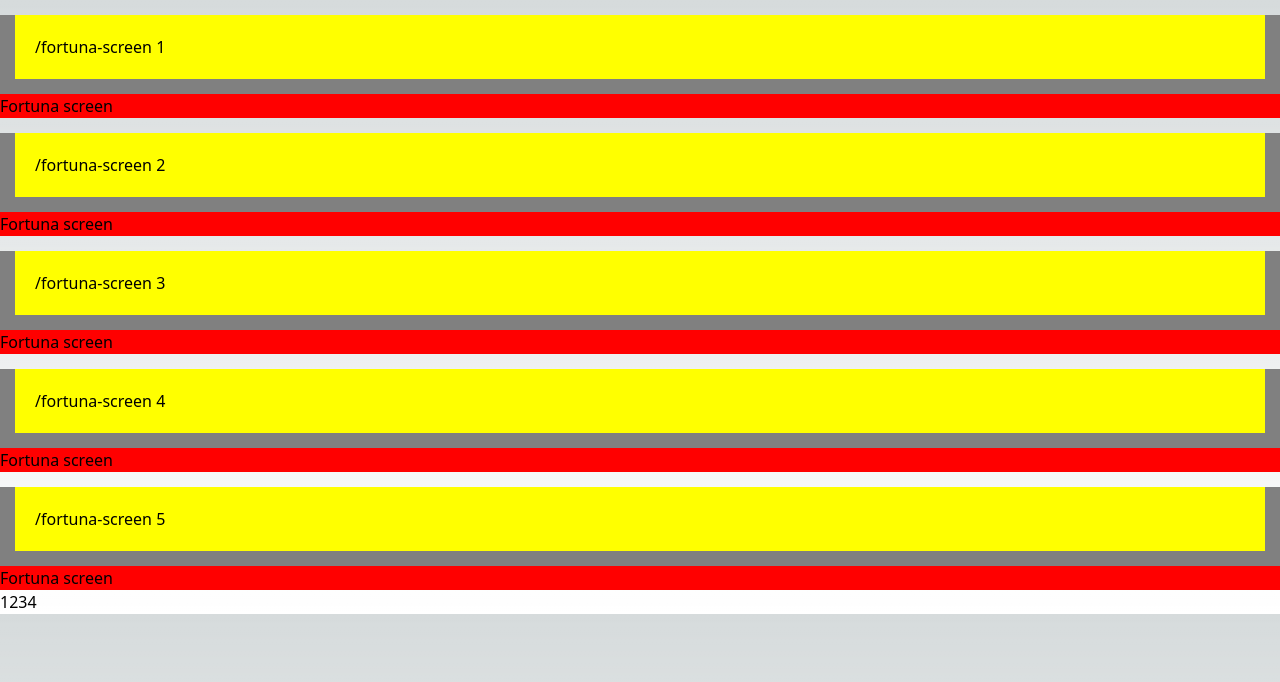
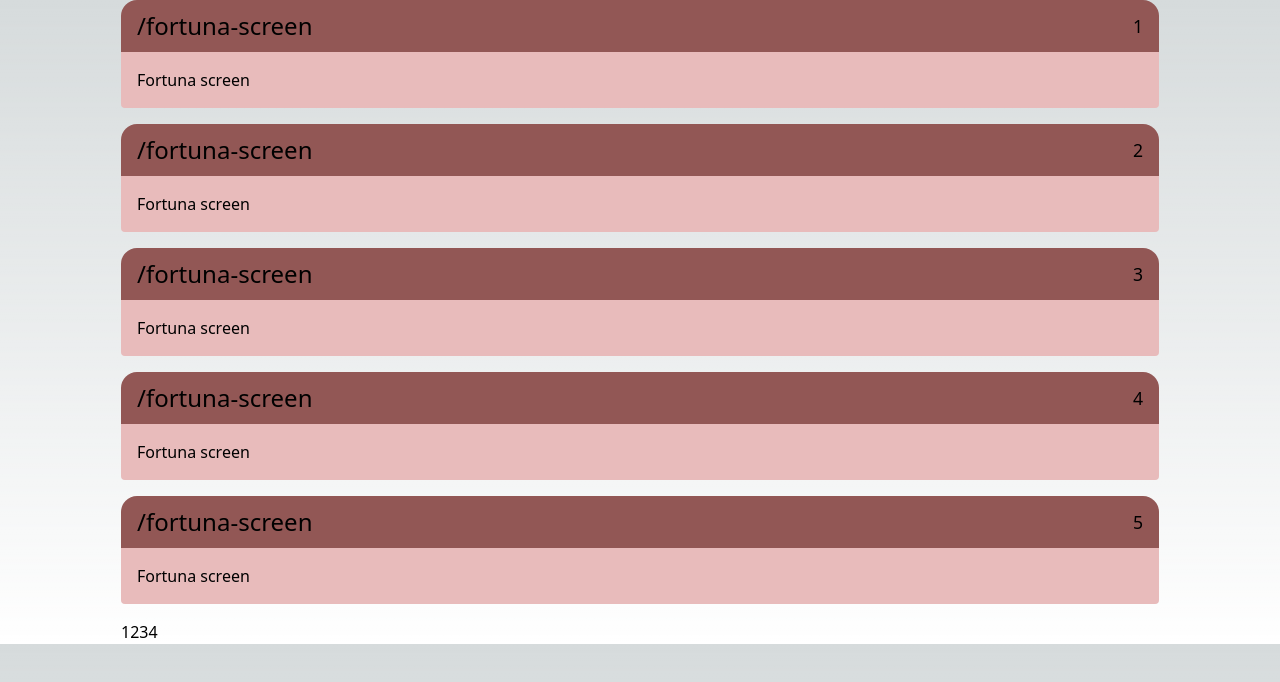
Before and after one commit to alexanderaspman/web-journal-app, a Next.js app: page /home in a window 1280 px wide. Shown: the top 682 px of the page. Built offline with nearby package versions, Linux system fonts and the light colour scheme.

Commit message:
feature:navigation
added: navigation between post title and entire post/
updated:scss

```diff
--- a/pages/_document.tsx
+++ b/pages/_document.tsx
@@ -1,5 +1,4 @@
 import { Html, Head, Main, NextScript } from 'next/document'
-import styles from './document.module.scss'
 
 export default function Document() {
   return (
--- a/pages/add-entry/index.tsx
+++ b/pages/add-entry/index.tsx
@@ -14,7 +14,7 @@ type FormValues = {
 }
 
 
-let renderCount = data.data.topic.length;
+let renderCount = 0;
 
 
 
@@ -53,7 +53,7 @@ export default function AddEntry(){
         control,
     })
     const onSubmit = async (data:any)=>{await sleep(1000)}
-    renderCount++
+    renderCount =  data.data.topic.length + 1
     console.log("errors",errors)
 
 
--- a/pages/home/[id].tsx
+++ b/pages/home/[id].tsx
@@ -0,0 +1,112 @@
+import type {
+    InferGetStaticPropsType,
+    GetStaticProps,
+    GetStaticPaths,
+  } from 'next'
+import { useRouter } from 'next/router'
+import styles from './home.module.scss'
+import dataBase from '@/mock-server/data.json'
+import { useState } from 'react'
+
+  type Repo = {
+    name: string
+    topics: number
+    data:any|[]
+    req:any|[]
+    res:any|[]
+    id:any,
+    language:string
+    node:any|[]
+
+  }
+
+
+export async function getServerSideProps(context:any) {
+    const req = //response
+    await dataBase//request
+
+
+  const id = context.query.id // Get ID from slug `/book/1`
+  const paragraphs = req.data.topic[id]
+
+
+  // If routing to `/book/1?name=some-book`
+  console.log(context.query) // Outputs: `{ id: '1', name: 'some-book' }`
+  return{
+    props:{
+        paragraphs
+    }
+}
+}
+
+  const Home=({
+    paragraphs
+  }: InferGetStaticPropsType<typeof getServerSideProps>)=> {
+    const response = useState<any>( paragraphs)
+const title = paragraphs.entryTitle
+const context = paragraphs.context
+    console.log(paragraphs)
+    console.log("data")
+    return (
+      <div>
+      <main>
+     <div className={styles.hero_img }></div>
+      <div className={styles.container}>
+        <div className={"row-80"}>
+          <section>
+            <h1>{title}</h1>
+
+          </section>
+        </div>
+        <section className={styles.context}>
+          <div className='flex flex-row gap-y-0.5 gap-x-10'>
+            {context}
+       </div>
+        </section>
+
+
+        </div>
+        </main>
+        </div>
+        )
+  }
+  export default Home
+
+
+
+
+  /*
+
+
+{project.map((value:any|[])=>{
+          return(<p className={styles.preamble}>{value}<br/></p>)
+        })}
+
+
+
+ {images.map((value:any|[])=>{
+          return(<div><img src={value.url}/></div> )
+        })}
+
+
+
+  export async function getStaticPaths<GetStaticPaths>() {
+    const req = data
+    const res = req.data as any
+        const paths = res.map((value:any|[]) =>({
+      params: {id: value.data.toString()},
+  }))
+      return {
+
+     paths,
+     fallback: false
+     // with i18n configured the locale for the path can be returned as well
+
+      // See the "paths" section below       { params: {id:1, language: "en", slug: 'category-slug-1' } },
+
+
+
+     // false or "blocking"
+  }
+}
+   */
--- a/pages/home/home.module.scss
+++ b/pages/home/home.module.scss
@@ -0,0 +1,39 @@
+
+
+$color-primary: #925755;
+$color-secondary: #E8BBBB;
+
+.container {
+    max-width: 1038px;
+    margin: 0 auto;
+}
+
+.item {
+    margin-bottom: 16px;
+}
+
+.item__header {
+    background-color: $color-primary;
+    display: flex;
+    justify-content: space-between;
+    align-items: center;
+    padding: 8px 16px;
+    border-radius: 16px 16px 0 0;
+    h2 {
+        font-size: 1.5rem;
+    }
+    span {
+        font-size: 1.1rem;
+    }
+}
+
+.item__content {
+    background-color: $color-secondary;
+    padding: 16px;
+    border-radius: 0 0 4px 4px;
+}
+
+.pagination {
+    display: flex;
+    justify-content: center;
+}
--- a/pages/home/index.tsx
+++ b/pages/home/index.tsx
@@ -5,6 +5,7 @@ import Pagination from '@/components/Pagination'
 import {paginate} from '@/helper/paginate'
 import Wrapper from '@/components/Wrapper'
 import styles from './home.module.scss'
+import Link from "next/link"
 
   export const getStaticProps:GetStaticProps= async()=>{
 const req = //response
@@ -44,13 +45,21 @@ const entryTitle = value.entryTitle
 const context = value.context
 console.log("entryTitle",entryTitle)
 
-return(<div key={node} style={{backgroundColor:"grey"}}>
-    <div style={{backgroundColor:"yellow", padding: 20,margin:15}}>{entryTitle} {node}</div>
-    <div style={{backgroundColor:"red"}}>{context}</div>
+
+return(<div key={node} className={styles.item}>
+
+        <div className={styles.item__header}>
+        <h2>
+        <Link href={`home/${node}`}><a>{entryTitle} </a> </Link>
+         </h2>
+            <span>{node}</span>
+        </div>
+        <div className={styles.item__content}>{context}</div>
 
     </div>)
 
 })}
+
 <Pagination
 items={items}
 currentPage={currentPage}
```
